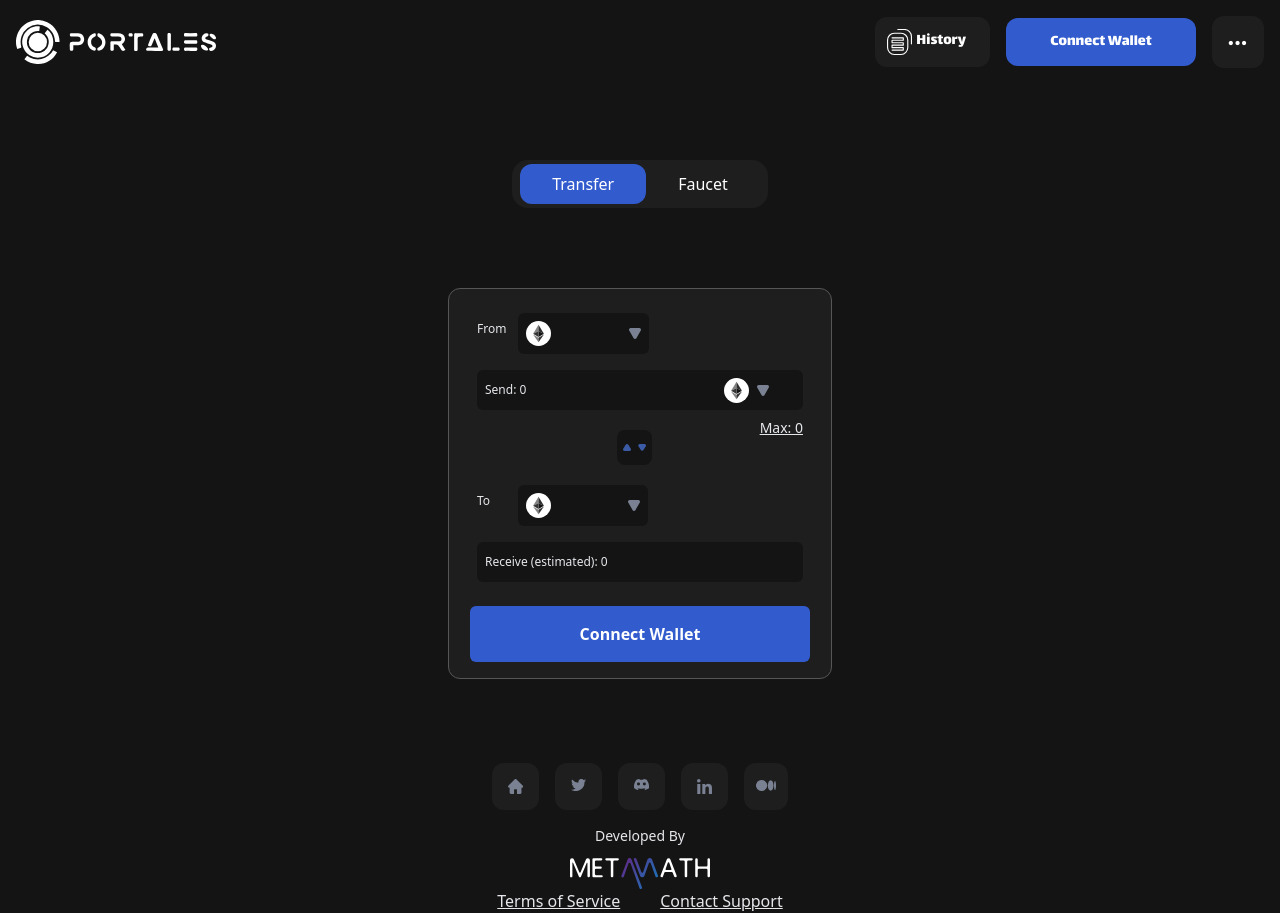
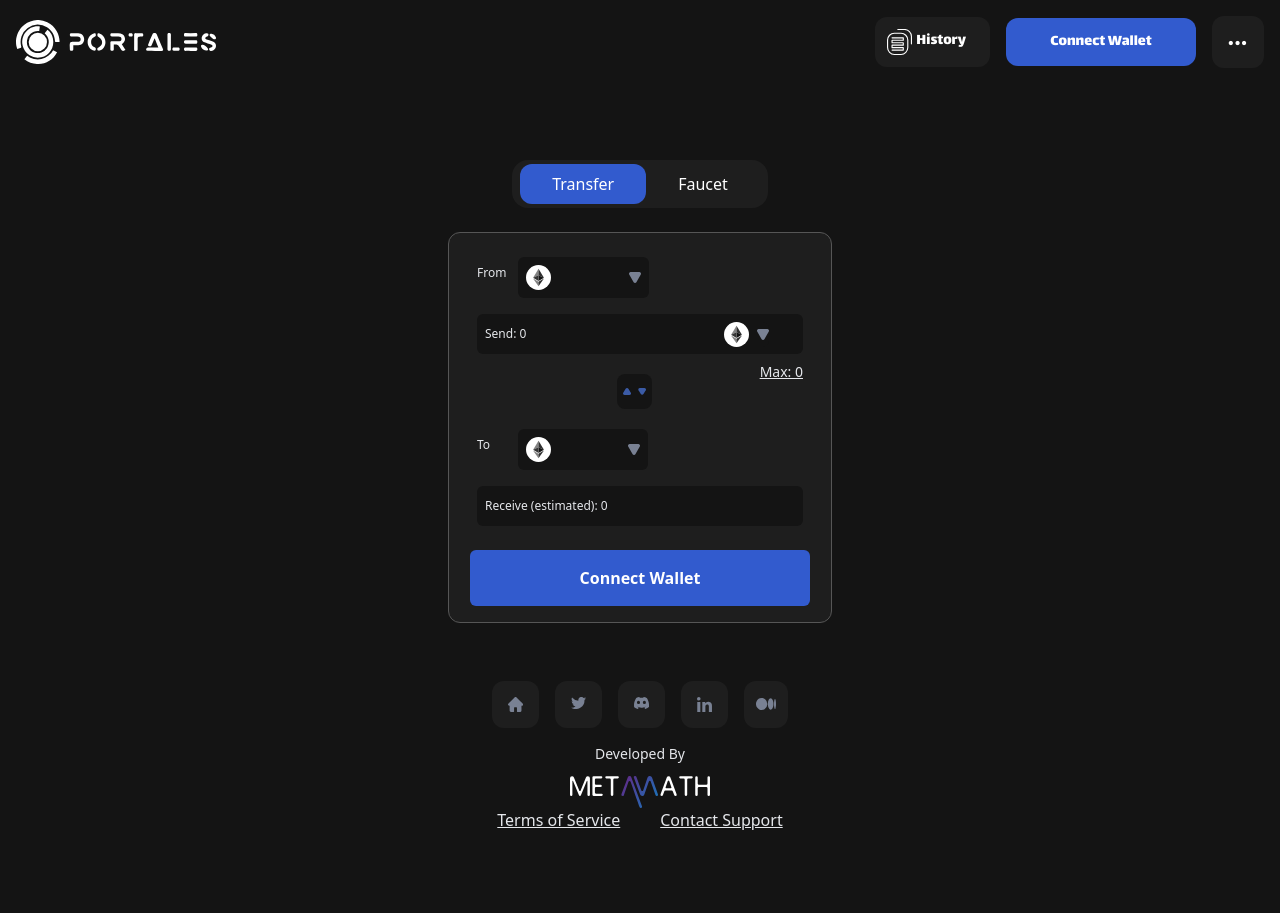
Before and after one commit to metamathstudios/portales-by-metamath, a React (Vite) app: page / in a window 1280 px wide. After the commit the page ends 832 px from the top, so only its background shows below. Built offline with nearby package versions, Linux system fonts and the light colour scheme.

Commit message:
feat: fix 1920x1080 responsive footer

```diff
--- a/src/components/Bridge.tsx
+++ b/src/components/Bridge.tsx
@@ -36,7 +36,7 @@ function Bridge() {
   return (
     <>
     <div className="flex flex-col justify-start items-center">
-      <div className="flex h-12 px-2 bg-button-grey text-white rounded-2xl -my-16 mb-6 items-center bg-button-gray xl:my-20">
+      <div className="flex h-12 px-2 bg-button-grey text-white rounded-2xl -my-16 mb-6 items-center bg-button-gray xl:mt-20">
         <button className={select === 'transfer' ? 'bg-button-blue rounded-xl py-2 px-8 ease-linear duration-300' : 'text-white rounded-xl py-3 px-8 ease-linear duration-300'} onClick={() => handleButton('transfer')}>
           Transfer
         </button>
--- a/src/components/Footer.tsx
+++ b/src/components/Footer.tsx
@@ -8,7 +8,7 @@ import metamath from '../assets/logo/meta.svg'
 
 function Footer() {
   return (
-    <div className='flex flex-col items-center xl:mt-[5%]'>
+    <div className='flex flex-col items-center xl:mt-[3%]'>
       <div className='flex flex-row justify-center pt-5 space-x-4 w-full'>
         <div className='p-4 bg-button-gray rounded-xl'>
           <img src={home} alt="Home" width={15} />
```
